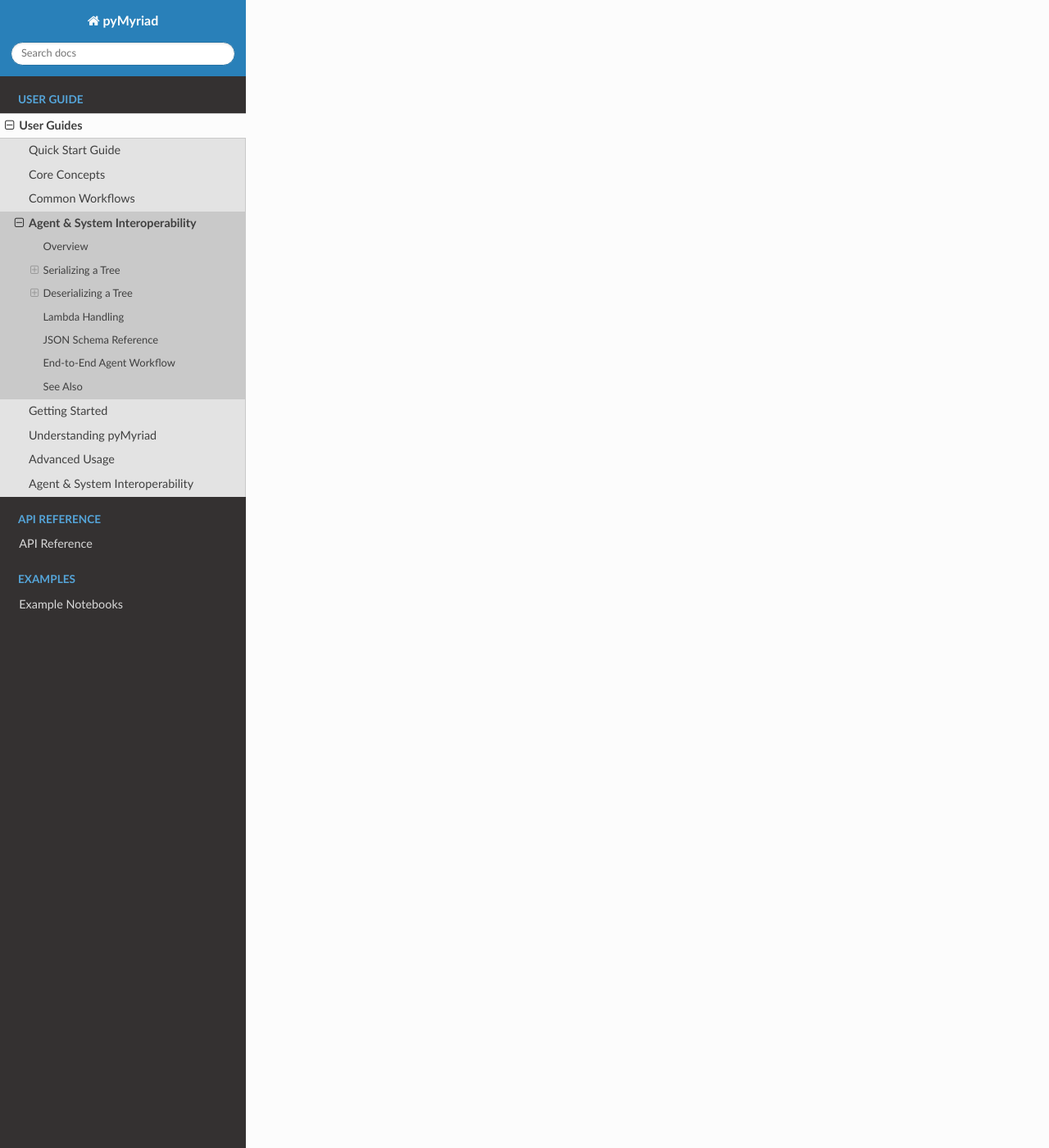
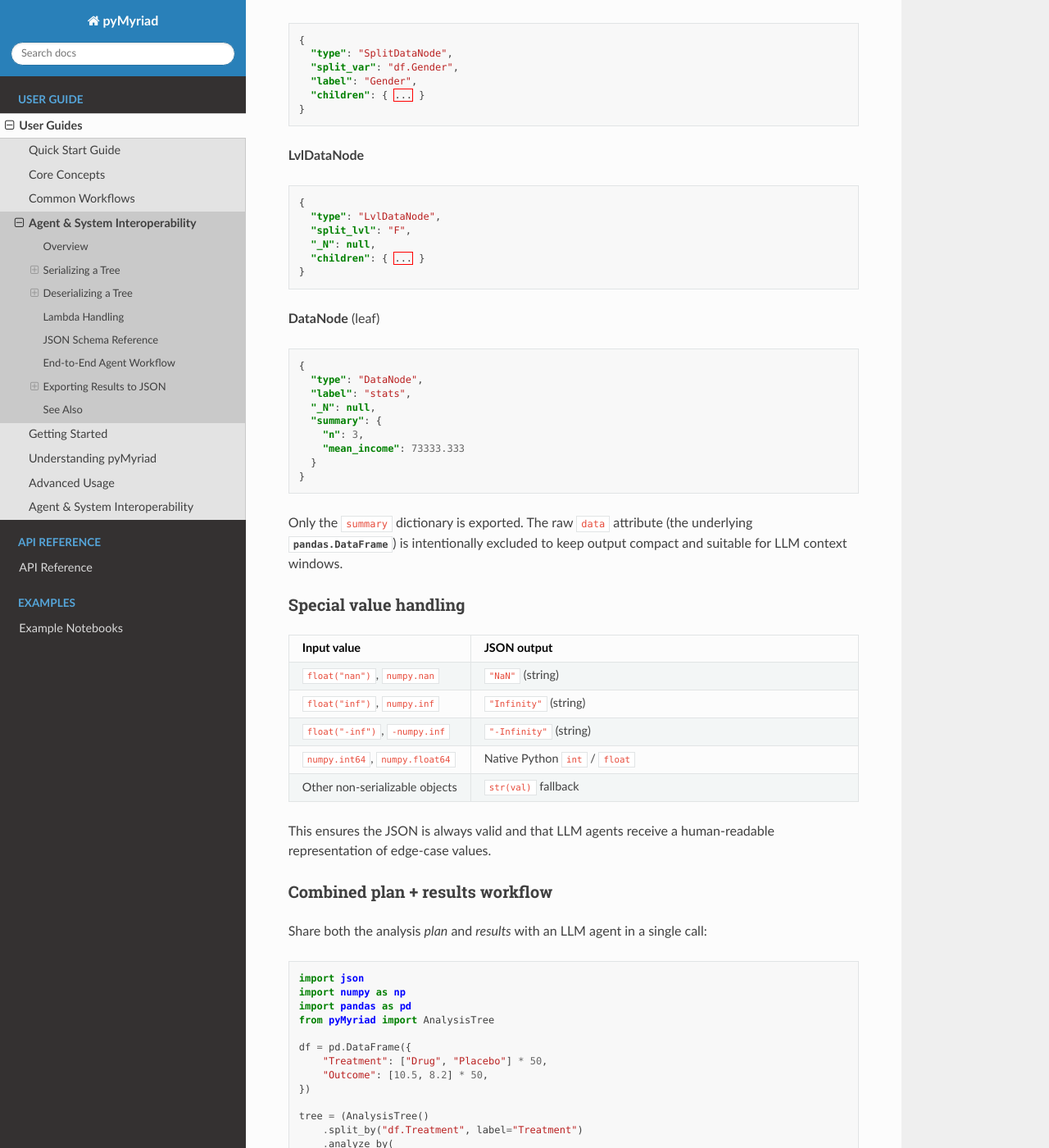
Before and after one commit to BFalquet/pyMyriad, a Sphinx documentation site: the page built from docs/guides/interoperability.rst, in a window 1280 px wide and 1400 px high, scrolled down 8028 px. Shown: the whole window at 82% size. Built offline with Sphinx 7.4.7 and the Read the Docs theme 3.1.0, drawn with Linux system fonts in a browser that asks for light colours; pages that are not in the unit, such as notebooks, are missing from menus; some of the changed text lies outside the part shown.

Commit message:
to json (#26)
* to json
* ruff

```diff
--- a/docs/guides/interoperability.rst
+++ b/docs/guides/interoperability.rst
@@ -320,9 +320,239 @@
    print(result)
 
 
+Exporting Results to JSON
+--------------------------
+
+In addition to serializing the *analysis plan*, you can serialize the
+*results* — the :class:`~pyMyriad.data_tree.DataTree` produced by
+:meth:`~pyMyriad.analysis_tree.AnalysisTree.run` — so that computed
+statistics can be shared with LLM agents or other downstream tools.
+
+Why export results?
+~~~~~~~~~~~~~~~~~~~
+
+An LLM agent working with your analysis may need to:
+
+* **Interpret** computed statistics in natural language.
+* **Compare** results across runs or datasets.
+* **Route** downstream actions based on specific values (e.g. flag anomalies).
+* **Store** results alongside the plan for reproducibility.
+
+Basic usage
+~~~~~~~~~~~
+
+Call :meth:`~pyMyriad.data_tree.DataTree.to_json` on the result returned by
+:meth:`~pyMyriad.analysis_tree.AnalysisTree.run`:
+
+.. code-block:: python
+
+   import numpy as np
+   import pandas as pd
+   from pyMyriad import AnalysisTree
+
+   df = pd.DataFrame({
+       "Gender": ["M", "F", "M", "F", "M", "F"],
+       "Income": [55000, 72000, 48000, 81000, 60000, 67000],
+   })
+
+   tree = (AnalysisTree()
+       .split_by("df.Gender", label="Gender")
+       .analyze_by(
+           n=lambda df: len(df),
+           mean_income=lambda df: np.mean(df.Income),
+           label="stats",
+       ))
+
+   result = tree.run(df, environ={"np": np})
+   json_str = result.to_json()
+   print(json_str)
+
+The output is a compact, hierarchical JSON document:
+
+.. code-block:: json
+
+   {
+     "type": "DataTree",
+     "_N": null,
+     "children": {
+       "Gender": {
+         "type": "SplitDataNode",
+         "split_var": "df.Gender",
+         "label": "Gender",
+         "children": {
+           "F": {
+             "type": "LvlDataNode",
+             "split_lvl": "F",
+             "_N": null,
+             "children": {
+               "stats": {
+                 "type": "DataNode",
+                 "label": "stats",
+                 "_N": null,
+                 "summary": {
+                   "n": 3,
+                   "mean_income": 73333.333
+                 }
+               }
+             }
+           },
+           "M": {
+             "type": "LvlDataNode",
+             "split_lvl": "M",
+             "_N": null,
+             "children": {
+               "stats": {
+                 "type": "DataNode",
+                 "label": "stats",
+                 "_N": null,
+                 "summary": {
+                   "n": 3,
+                   "mean_income": 54333.333
+                 }
+               }
+             }
+           }
+         }
+       }
+     }
+   }
+
+Writing directly to a file
+~~~~~~~~~~~~~~~~~~~~~~~~~~
+
+Pass a file path to write the results at the same time:
+
+.. code-block:: python
+
+   result.to_json("analysis_results.json")
+
+The method always returns the JSON string regardless.
+
+
+JSON structure reference
+~~~~~~~~~~~~~~~~~~~~~~~~
+
+The result JSON mirrors the four tree node types.
+
+**DataTree** (root)
+
+.. code-block:: json
+
+   {
+     "type": "DataTree",
+     "_N": null,
+     "children": { ... }
+   }
+
+``_N`` is ``null`` unless a denominator was set on the
+:class:`~pyMyriad.analysis_tree.AnalysisTree` (see
+:meth:`~pyMyriad.analysis_tree.AnalysisTree.__init__`).
+
+**SplitDataNode**
+
+.. code-block:: json
+
+   {
+     "type": "SplitDataNode",
+     "split_var": "df.Gender",
+     "label": "Gender",
+     "children": { ... }
+   }
+
+**LvlDataNode**
+
+.. code-block:: json
+
+   {
+     "type": "LvlDataNode",
+     "split_lvl": "F",
+     "_N": null,
+     "children": { ... }
+   }
+
+**DataNode** (leaf)
+
+.. code-block:: json
+
+   {
+     "type": "DataNode",
+     "label": "stats",
+     "_N": null,
+     "summary": {
+       "n": 3,
+       "mean_income": 73333.333
+     }
+   }
+
+Only the ``summary`` dictionary is exported. The raw ``data`` attribute
+(the underlying :class:`pandas.DataFrame`) is intentionally excluded to keep
+output compact and suitable for LLM context windows.
+
+
+Special value handling
+~~~~~~~~~~~~~~~~~~~~~~
+
+.. list-table::
+   :header-rows: 1
+   :widths: 30 70
+
+   * - Input value
+     - JSON output
+   * - ``float("nan")``, ``numpy.nan``
+     - ``"NaN"`` (string)
+   * - ``float("inf")``, ``numpy.inf``
+     - ``"Infinity"`` (string)
+   * - ``float("-inf")``, ``-numpy.inf``
+     - ``"-Infinity"`` (string)
+   * - ``numpy.int64``, ``numpy.float64``
+     - Native Python ``int`` / ``float``
+   * - Other non-serializable objects
+     - ``str(val)`` fallback
+
+This ensures the JSON is always valid and that LLM agents receive a
+human-readable representation of edge-case values.
+
+
+Combined plan + results workflow
+~~~~~~~~~~~~~~~~~~~~~~~~~~~~~~~~~
+
+Share both the analysis *plan* and *results* with an LLM agent in a single
+call:
+
+.. code-block:: python
+
+   import json
+   import numpy as np
+   import pandas as pd
+   from pyMyriad import AnalysisTree
+
+   df = pd.DataFrame({
+       "Treatment": ["Drug", "Placebo"] * 50,
+       "Outcome": [10.5, 8.2] * 50,
+   })
+
+   tree = (AnalysisTree()
+       .split_by("df.Treatment", label="Treatment")
+       .analyze_by(
+           n=lambda df: len(df),
+           mean_outcome=lambda df: np.mean(df.Outcome),
+           label="outcomes",
+       ))
+
+   AnalysisTree.set_default_environ({"np": np})
+   result = tree.run(df)
+
+   payload = {
+       "plan": json.loads(tree.to_json()),
+       "results": json.loads(result.to_json()),
+   }
+   # payload can now be passed directly to an LLM agent
+
+
 See Also
 --------
 
 * :doc:`concepts` — understanding the tree structure
 * :doc:`workflows` — common analysis patterns
 * :class:`~pyMyriad.analysis_tree.AnalysisTree` — full API reference
+* :class:`~pyMyriad.data_tree.DataTree` — result tree API reference
```
Also changed, not shown: 2 other files.
